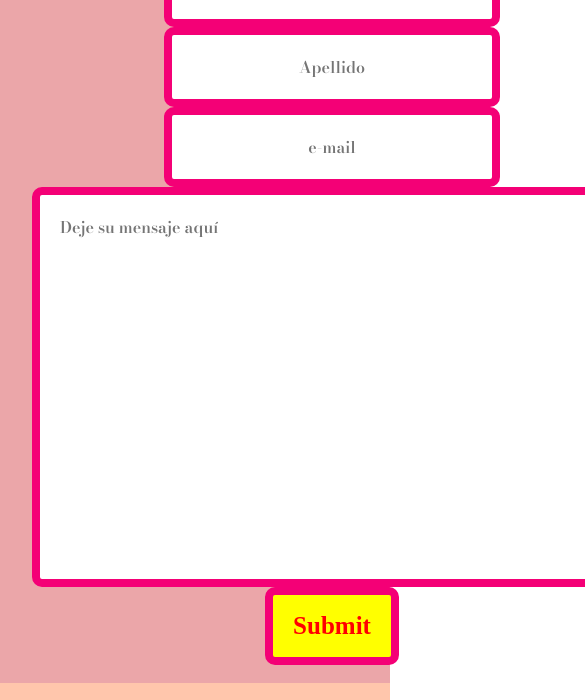
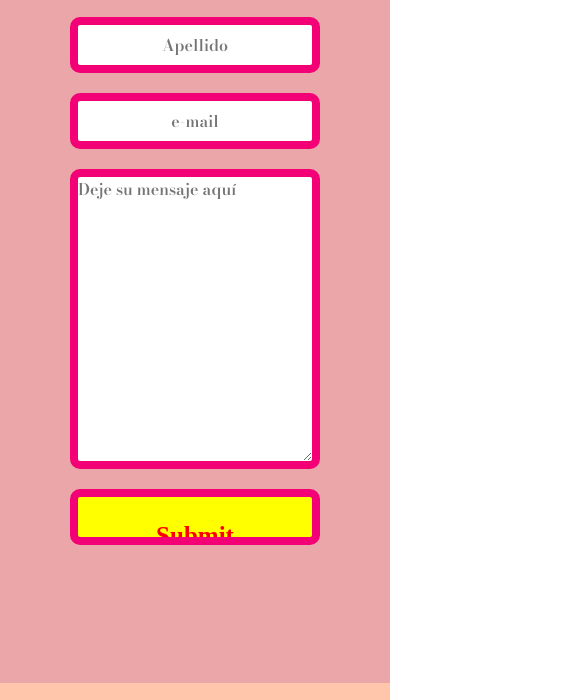
Before and after one commit to FlorenciaTeilleri/PFTEILLERI, a plain HTML site: page paginas/contacto.html in a window 390 px wide. Shown: the part 394-1094 px from the top of the page, 585 px wide, since content can reach past the window. Drawn offline with nearby package versions, Linux system fonts and the light colour scheme.

Commit message:
estilando version responsive con mediaqueries

```diff
--- a/css/style.css
+++ b/css/style.css
@@ -366,7 +366,9 @@ h2{
     border-radius: 10px ;
     margin: 20px;
     }
-
+    .columnas{
+        padding: 20px;
+    }
     textarea{
     font-size: 15px;
     padding: 20px;
@@ -483,7 +485,6 @@ footer{
 .bloque-uno h2{
     padding: 0%;
     font-size: 30px;
-
     }
 
 #tituloServicios{
@@ -498,7 +499,6 @@ footer{
     padding: 0%;
     width: 320px !important;
     height: 300px !important;
-
     }
 
 .main-servicios p{
@@ -506,9 +506,53 @@ footer{
     font-size: 15px !important;
     }
 
+#tituloContacto{
+    font-size: 20px;
+    }
+
+input{
+    padding: 20px 40px !important;
+    margin: 0%;
+    width: 250px !important;
+    height: 30px !important;
+    }
+
+div.columnas{
+    padding: 10px;
+    }
+
+textarea{
+    padding: 0px;
+    width: 250px !important;
+    height: 300px !important;
+    }
+
+#boton{
+
+    font-size: 15px;
+
+    padding: 15px;
+    border: 4px solid #F40076;
+    border-radius: 10px;
+    }
+
+
 footer{
     flex-direction: column;
     }
 
+}
 
+
+
+#boton{
+    display: inline;
+    justify-content: center;
+    background-color:yellow;
+    color: red;
+    font-size: 25px;
+    font-family: 'Times New Roman', Times, serif;
+    padding: 12px 20px;
+    border: 8px solid #F40076;
+    border-radius: 10px;
     }
--- a/paginas/contacto.html
+++ b/paginas/contacto.html
@@ -36,35 +36,35 @@
         <div class="container-fluid">
             <div class="row">
 
-                <div class="col-12 col-xl-12 justify-content-center">
+                <div class="col-12 col-xl-12 justify-content-center columnas">
                     <H3 id="tituloContacto">Contacto</H3>
                 </div>
 
-                <div class="col-12 col-xl-4 justify-content-center">
-                    <form action="" id="nombreContacto" enctype="multipart">
+                <div class="col-12 col-xl-4 justify-content-center columnas">
+                    <form action="" class="inputContacto" enctype="multipart">
                         <input type="text" placeholder="Nombre">
                     </form>
                 </div>
 
-                <div class="col-12 col-xl-4 justify-content-center">
-                    <form action="" id="apellidoContacto" enctype="multipart">
+                <div class="col-12 col-xl-4 justify-content-center columnas">
+                    <form action="" class="inputContacto" enctype="multipart">
                         <input type="text" placeholder="Apellido">
                     </form>
                 </div>
 
-                <div class="col-12 col-xl-4 justify-content-center">
-                    <form action="" id="emailContacto" enctype="multipart">
+                <div class="col-12 col-xl-4 justify-content-center columnas">
+                    <form action="" class="inputContacto" enctype="multipart">
                         <input type="text" placeholder="e-mail">
                     </form>
                 </div>
 
-                <div class="col-12 col-xl-12 justify-content-center">
+                <div class="col-12 col-xl-12 justify-content-center columnas">
                 <form id=""action="">
                     <textarea name="" id="" cols="70" rows="40" placeholder="Deje su mensaje aquí"></textarea>
                 </form>
                 </div>
 
-                <div class="col-12 col-xl-12 justify-content-center">
+                <div class="col-12 col-xl-12 justify-content-center columnas">
                     <form id=""action="">
                         <input id="boton" type="submit" placeholder="Enviar">
                     </form>
```
Lines whose indentation alone changed are shown as unchanged.
